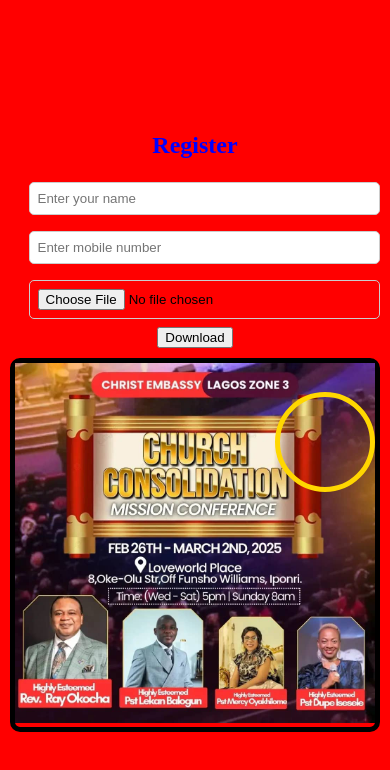
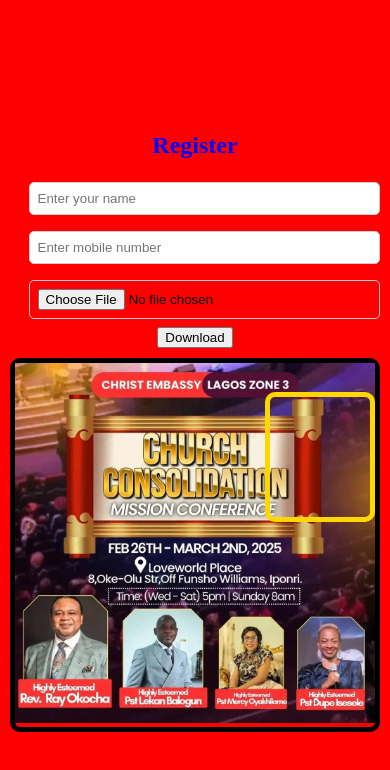
Before and after one commit to Efobikings/kiddies, a plain HTML site: page index.html in a window 390 px wide. Drawn offline with nearby package versions, Linux system fonts and the light colour scheme.

Commit message:
new image created again

```diff
--- a/index.html
+++ b/index.html
@@ -86,9 +86,9 @@
             top: 8%;
             right: 0;
             border: 5px solid gold;
-            border-radius: 70px;
-            height: 90px;
-            width: 90px;
+            border-radius: 10px;
+            height: 120px;
+            width: 100px;
         }
     </style>
     <script src="https://cdnjs.cloudflare.com/ajax/libs/html2canvas/1.4.1/html2canvas.min.js"></script>
```
